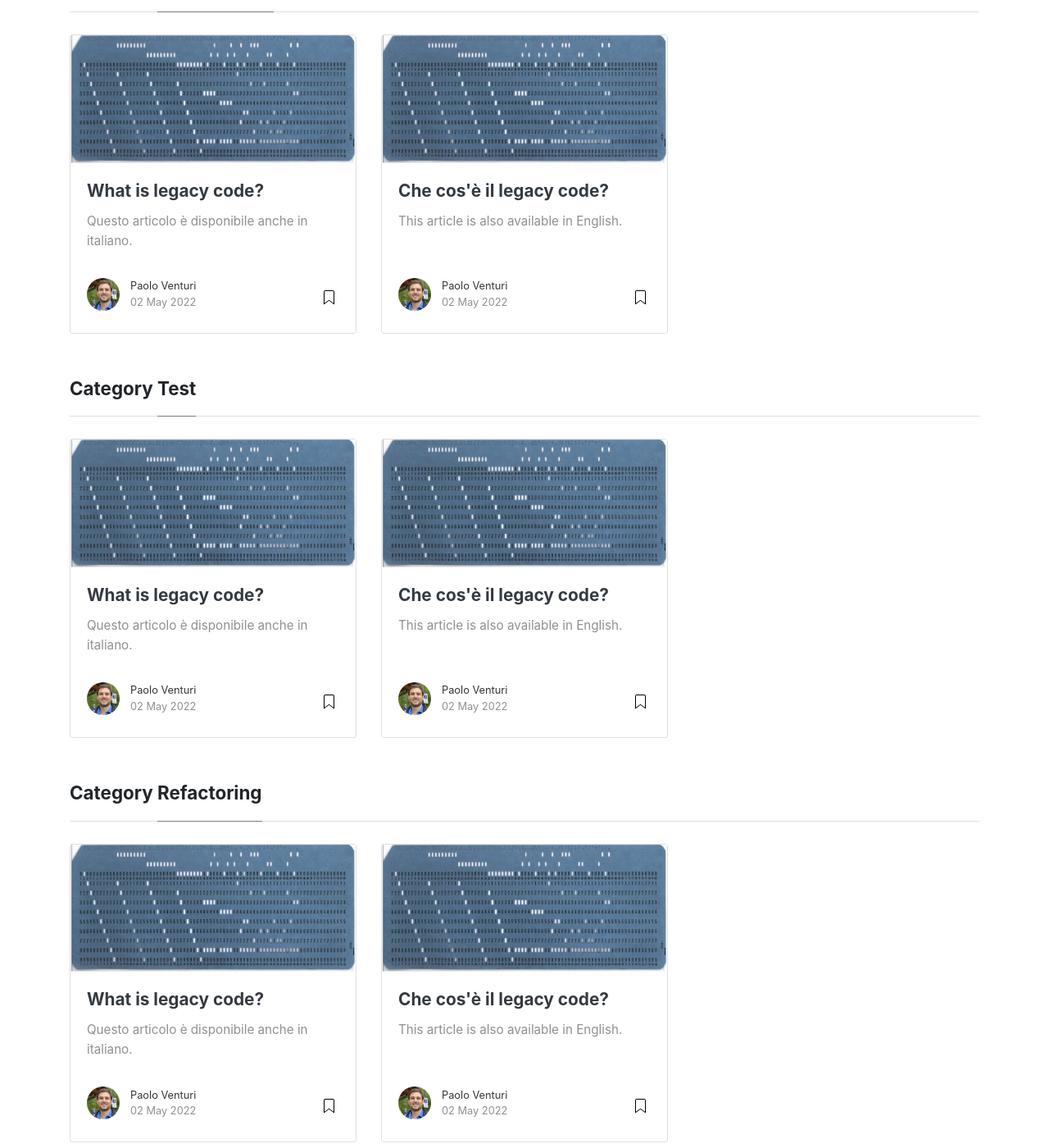
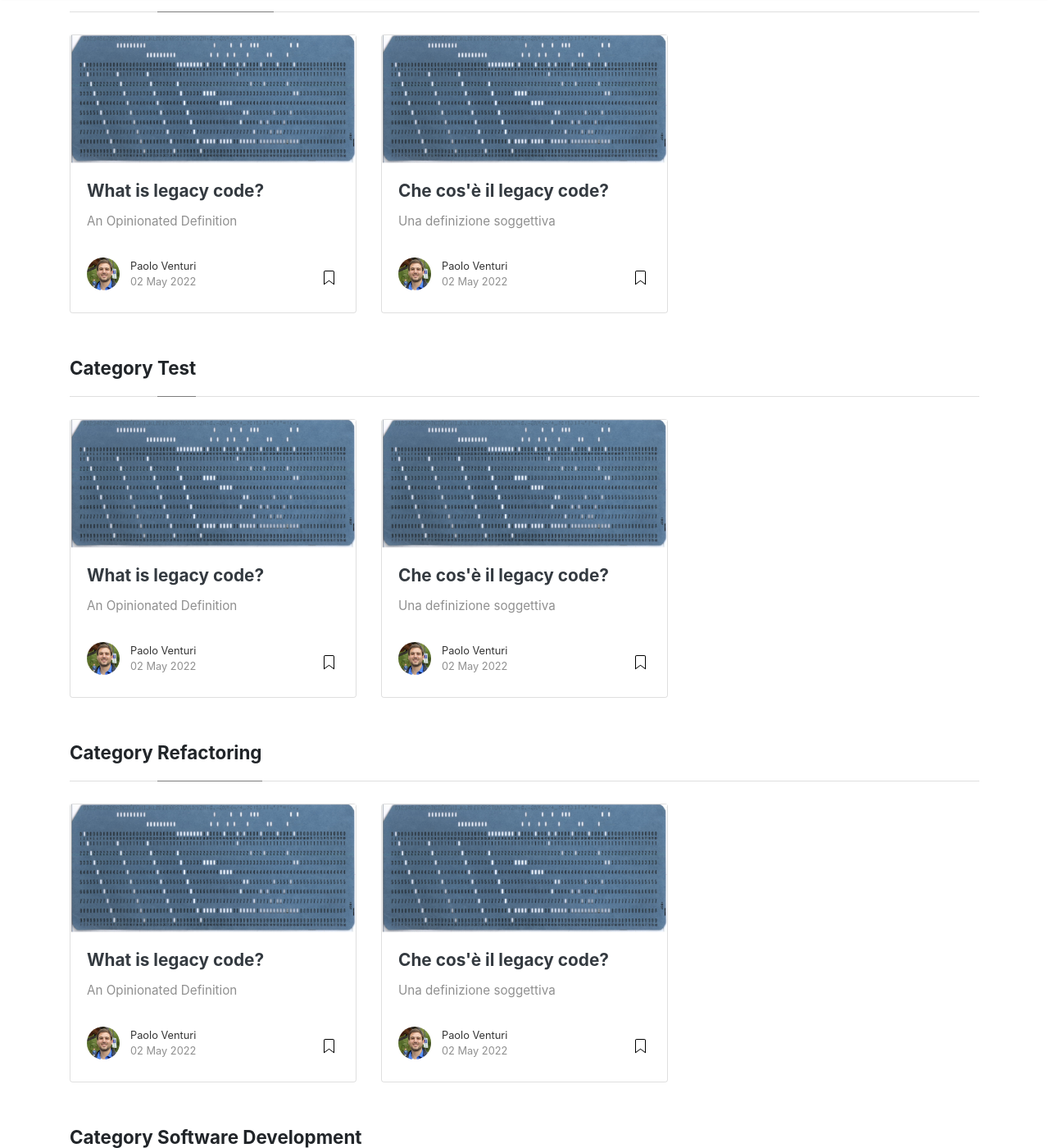
Before and after one commit to Studiofarma/CGM-Innovation-Hub-Tech-Blog, a Jekyll site: the page built from _pages/categories.md, in a window 1280 px wide and 1400 px high, scrolled down 339 px. Shown: the whole window at 82% size. Built offline with Jekyll 4.4.1, drawn with Linux system fonts in a browser that asks for light colours; nearby versions of some CDN libraries; some of the changed text lies outside the part shown.

Commit message:
Added excerpt to first article

```diff
--- a/_posts/2022-05-02-What is legacy code.md
+++ b/_posts/2022-05-02-What is legacy code.md
@@ -4,6 +4,7 @@ title: "What is legacy code?"
 author: paolo.venturi
 categories: [ Legacy Code, Test, Refactoring, Software Development, Clean Code ]
 image: assets/images/what_is_legacy_code/0.jpg
+excerpt: "An Opinionated Definition"
 ---
 
 Questo articolo è disponibile [anche in italiano.](https://studiofarma.github.io/CGM-Innovation-Hub-Tech-Blog/Cos'%C3%A8-il-legacy-code)
```
Also changed, not shown: _posts/2022-05-02-Cos'è il legacy code.md (renamed from _posts/2022-05-02-Cos'è-il-legacy-code.md, +2 -1 lines).
